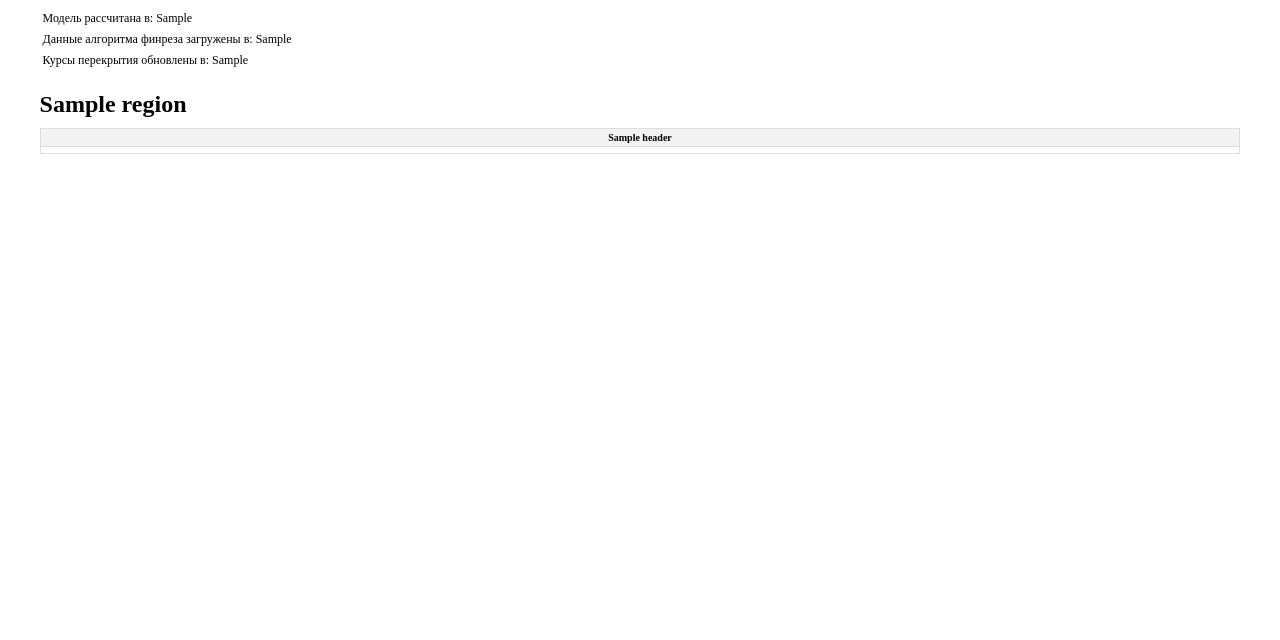
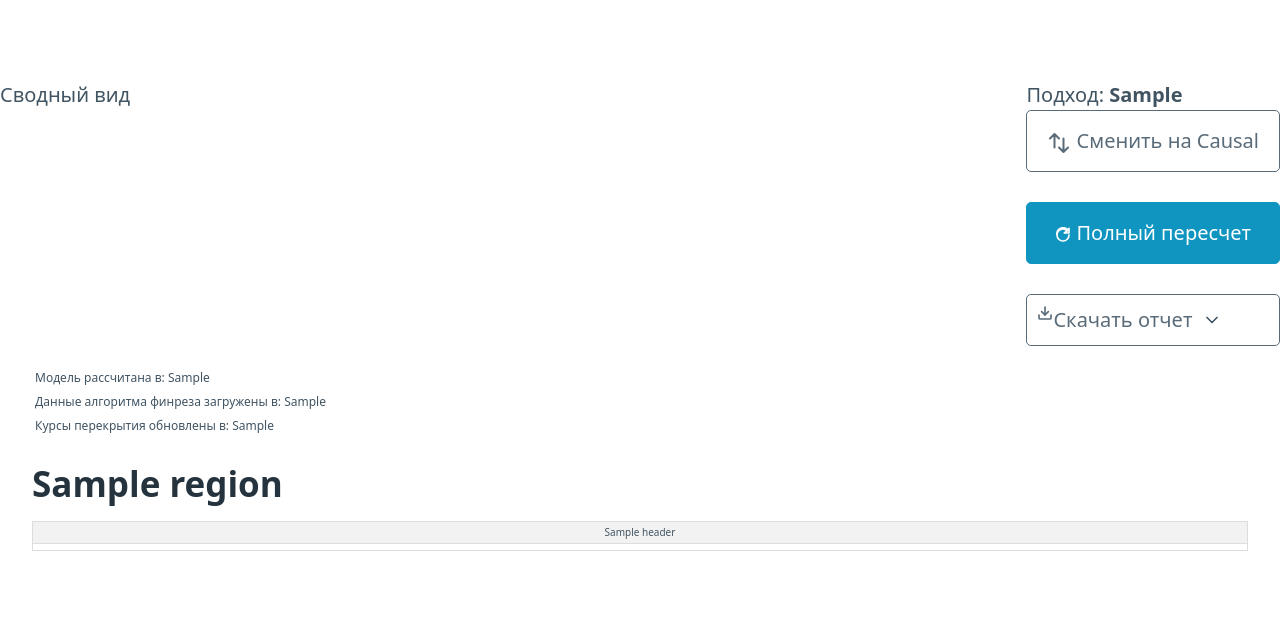
Before and after one commit to amstel1/elasticity, a FastAPI app: template templates/list.html in a window 1280 px wide. Shown: the top 640 px of the page. Run offline with FastAPI, Linux system fonts and the light colour scheme; the template is opened without the code that fills it: most values are stand-ins (such as "Sample title", 1, 10 or a date in 2020); lists and menus that the app fills with data are empty.

Commit message:
Update list.html

```diff
--- a/templates/list.html
+++ b/templates/list.html
@@ -1,157 +1,62 @@
-{# item_table.html #}
-
-<style>
-    /* Currency group background colors */
-    .usd-group { background-color: #b2ebf2; } /* Lighter cyan for USD */
-    .eur-group { background-color: #fffde7; } /* Lighter yellow for EUR */
-    .rub-group { background-color: #e3f2fd; } /* Lighter blue for RUB */
-
-    /* Specific column styling for purchase/sale rates */
-    .usd-group-buy-rate { background-color: #80deea; } /* Darker cyan for USD Buy */
-    .usd-group-sell-rate { background-color: #4dd0e1; } /* Even darker cyan for USD Sell */
-    .eur-group-buy-rate { background-color: #fff59d; } /* Darker yellow for EUR Buy */
-    .eur-group-sell-rate { background-color: #ffee58; } /* Even darker yellow for EUR Sell */
-    .rub-group-buy-rate { background-color: #90caf9; } /* Darker blue for RUB Buy */
-    .rub-group-sell-rate { background-color: #42a5f5; } /* Even darker blue for RUB Sell */
-
-    /* Specific column styling for overlap rates */
-    .usd-group-overlap-rate { color: #00796b; } /* Teal for USD Overlap */
-    .eur-group-overlap-rate { color: #f57f17; } /* Orange for EUR Overlap */
-    .rub-group-overlap-rate { color: #1565c0; } /* Dark blue for RUB Overlap */
-
-    table {
-        width: 95%;
-        border-collapse: collapse;
-        margin: 10px auto;
-        table-layout: fixed;
-    }
-    th, td {
-        border: 1px solid #ddd;
-        padding: 3px;
-        text-align: center;
-        font-size: 10px;
-        vertical-align: middle;
-        overflow: hidden;
-        text-overflow: ellipsis;
-        white-space: nowrap;
-    }
-    th {
-        background-color: #f2f2f2;
-        white-space: normal;
-        word-break: break-word;
-    }
-    .negative-cell {
-        background-color: #f44336;
-        color: white;
-        font-weight: bold;
-    }
-    .bold-text {
-        font-weight: bold;
-    }
-    h2 {
-        padding-left: 2.5%;
-        margin-bottom: 5px;
-        margin-top: 20px;
-    }
-</style>
-
-<div style="display: flex; flex-direction: column; padding-left: 2.5%; margin-bottom: 10px;">
-    {% if datetimes.model_calc_dttm %}
-        <span style="margin: 3px; font-size: 12px;">Модель рассчитана в: {{ datetimes.model_calc_dttm[:19] }}</span>
-    {% endif %}
-    {% if datetimes.finrez_dttm %}
-        <span style="margin: 3px; font-size: 12px;">Данные алгоритма финреза загружены в: {{ datetimes.model_calc_dttm[:19] }}</span>
-    {% endif %}
-    {% if datetimes.kurs_perekrutiya_dttm %}
-        <span style="margin: 3px; font-size: 12px;">Курсы перекрытия обновлены в: {{ datetimes.kurs_perekrutiya_dttm[:19] }}</span>
-    {% endif %}
-</div>
-
-{% for region_name, items in regions_data.items() %}
-    {% if region_name != 'default_region_name' %}
-    <h2><strong>{{ region_name }}</strong></h2>
-    {% endif %}
-    <table>
-        <thead>
-            <tr>
-                {% for header in header_columns %}
-                    {% set currency_class = '' %}
-                    {% if header.lower().startswith('usd') %}{% set currency_class = 'usd-group' %}
-                    {% elif header.lower().startswith('eur') %}{% set currency_class = 'eur-group' %}
-                    {% elif header.lower().startswith('rub') %}{% set currency_class = 'rub-group' %}
-                    {% endif %}
-
-                    {% set column_header_class = currency_class %}
-                    {% if header.endswith("курс покупки") %}
-                        {% if header.lower().startswith('usd') %}{% set column_header_class = 'usd-group-buy-rate' %}
-                        {% elif header.lower().startswith('eur') %}{% set column_header_class = 'eur-group-buy-rate' %}
-                        {% elif header.lower().startswith('rub') %}{% set column_header_class = 'rub-group-buy-rate' %}
-                        {% endif %}
-                    {% elif header.endswith("курс продажи") %}
-                        {% if header.lower().startswith('usd') %}{% set column_header_class = 'usd-group-sell-rate' %}
-                        {% elif header.lower().startswith('eur') %}{% set column_header_class = 'eur-group-sell-rate' %}
-                        {% elif header.lower().startswith('rub') %}{% set column_header_class = 'rub-group-sell-rate' %}
-                        {% endif %}
-                    {% endif %}
-
-                    <th class="{{ column_header_class }}">{{ header }}</th>
-                {% endfor %}
-            </tr>
-        </thead>
-        <tbody>
-            {% for item in items %}
-            <tr>
-                {% for header in header_columns %}
-                    {% set currency_class = '' %}
-                    {% if header.lower().startswith('usd') %}{% set currency_class = 'usd-group' %}
-                    {% elif header.lower().startswith('eur') %}{% set currency_class = 'eur-group' %}
-                    {% elif header.lower().startswith('rub') %}{% set currency_class = 'rub-group' %}
-                    {% endif %}
-
-                    {% set cell_class = currency_class %}
-                    {% if header.endswith("курс покупки") %}
-                        {% if header.lower().startswith('usd') %}{% set cell_class = 'usd-group-buy-rate' %}
-                        {% elif header.lower().startswith('eur') %}{% set cell_class = 'eur-group-buy-rate' %}
-                        {% elif header.lower().startswith('rub') %}{% set cell_class = 'rub-group-buy-rate' %}
-                        {% endif %}
-                    {% elif header.endswith("курс продажи") %}
-                        {% if header.lower().startswith('usd') %}{% set cell_class = 'usd-group-sell-rate' %}
-                        {% elif header.lower().startswith('eur') %}{% set cell_class = 'eur-group-sell-rate' %}
-                        {% elif header.lower().startswith('rub') %}{% set cell_class = 'rub-group-sell-rate' %}
-                        {% endif %}
-                    {% elif header.endswith("курс перекрытия") %}
-                        {% if header.lower().startswith('usd') %}{% set cell_class = 'usd-group-overlap-rate' %}
-                        {% elif header.lower().startswith('eur') %}{% set cell_class = 'eur-group-overlap-rate' %}
-                        {% elif header.lower().startswith('rub') %}{% set cell_class = 'rub-group-overlap-rate' %}
-                        {% endif %}
-                    {% endif %}
-
-                    {% set value = item[header] %}
-                    <td class="{{ cell_class }}">
-                        {% if value is number %}
-                            {% if header == 'Номер точки продаж' %}
-                                <strong><a href="/{{ value }}">{{ value }}</a></strong>
-                            {% else %}
-                                {% set formatted_value = value|round(3) %}
-                                {% if header.endswith("курс покупки") or header.endswith("курс продажи") or header.endswith("курс перекрытия") %}
-                                    {{ formatted_value }}
-                                {% elif header.lower().endswith('доходы') or header.lower().endswith('обороты покупка факт') or header.lower().endswith('обороты продажа факт') %}
-                                    <span class="bold-text">{{ formatted_value }}</span>
+{# list.html #}
+<!DOCTYPE html>
+<html lang="en">
+<head>
+    <meta charset="UTF-8">
+    <meta name="viewport" content="width=device-width, initial-scale=1.0">
+    <title>Эластичность курса - свод</title>
+    <link rel="stylesheet" href="{{ url_for('static', path='custom___.css') }}">
+    <link rel="stylesheet" href="{{ url_for('static', path='pico.css') }}">
+</head>
+<body>
+    <main class="main-no-padding">
+        <nav class="nav-container">
+                <div class="nav-left">
+                    <span class="nav-title">Сводный вид</span>
+                </div>
+                <div class="nav-actions">
+                    <div class="model-switcher-label">
+                        <span>Подход:</span>
+                        <strong>{{ model_type }}</strong>
+                    </div>
+                    <div class="button-group">
+                        <form action="change-model-type" method="post">
+                            <button type="submit" class="nav-button secondary outline">
+                                <svg xmlns="http://www.w3.org/2000/svg" width="24" height="24" viewBox="0 0 24 24" fill="none" stroke="currentColor" stroke-width="2" stroke-linecap="round" stroke-linejoin="round">
+                                    <path d="M3 7.5L7.5 3m0 0L12 7.5M7.5 3v13.5m13.5 0L16.5 21m0 0L12 16.5m4.5 4.5V7.5"/>
+                                </svg>
+                                {% if model_type == 'causal' %}
+                                    Сменить на Predictive
                                 {% else %}
-                                    {{ formatted_value }}
+                                    Сменить на Causal
                                 {% endif %}
-                            {% endif %}
-                        {% else %}
-                            {% if header.lower().endswith('доходы') or header.lower().endswith('обороты покупка факт') or header.lower().endswith('обороты продажа факт') %}
-                                <span class="bold-text">{{ value|default('') }}</span>
-                            {% else %}
-                                {{ value|default('') }}
-                            {% endif %}
-                        {% endif %}
-                    </td>
-                {% endfor %}
-            </tr>
-            {% endfor %}
-        </tbody>
-    </table>
-{% endfor %}
+                            </button>
+                        </form>
+                        <form action="/" method="get">
+                            <input type="hidden" name="action" value="press">
+                            <button type="submit" class="nav-button">
+                                <svg xmlns="http://www.w3.org/2000/svg" width="16" height="16" viewBox="0 0 24 24" fill="none" stroke="currentColor" stroke-width="2.5" stroke-linecap="round" stroke-linejoin="round"><path d="M21 12a9 9 0 0 1-9 9c-4.97 0-9-4.03-9-9s4.03-9 9-9c2.49 0 4.74.99 6.35 2.65L14 9h7V2l-2.35 2.35A9 9 0 0 0 3 12a9 9 0 0 0 9 9c4.97 0 9-4.03 9-9z"/></svg>
+                                Полный пересчет
+                            </button>
+                        </form>
+                        <details role="list" class="nav-dropdown">
+                            <summary role="button" class="nav-button outline secondary">
+                                <svg xmlns="http://www.w3.org/2000/svg" width="16" height="16" viewBox="0 0 24 24" fill="none" stroke="currentColor" stroke-width="2.5" stroke-linecap="round" stroke-linejoin="round"><path d="M21 15v4a2 2 0 0 1-2 2H5a2 2 0 0 1-2-2v-4"/><polyline points="7 10 12 15 17 10"/><line x1="12" y1="15" x2="12" y2="3"/></svg>
+                                Скачать отчет
+                            </summary>
+                            <ul>
+                                <li><a href="/download/file_short" download="short__usd_eur_rub.xlsx">Краткий отчет</a></li>
+                                <li><a href="/download/file_long" download="long__usd_eur_rub.xlsx">Полный отчет</a></li>
+                            </ul>
+                        </details>
+                    </div>
+                </div>
+        </nav>
+        <div>
+            <div>
+                {% include 'item_table.html' %}
+            </div>
+        </div>
+    </main>
+</body>
+</html>
```
